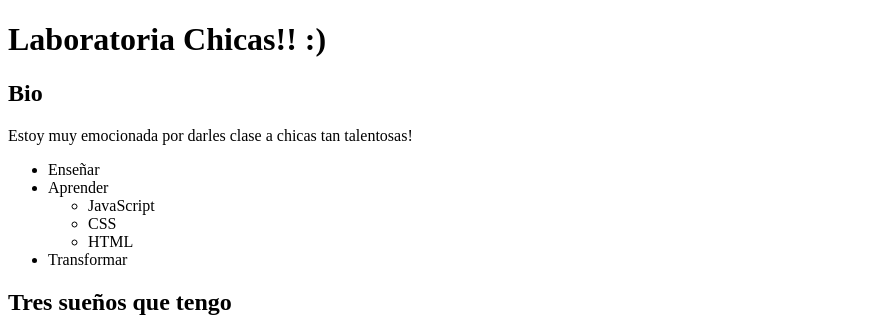
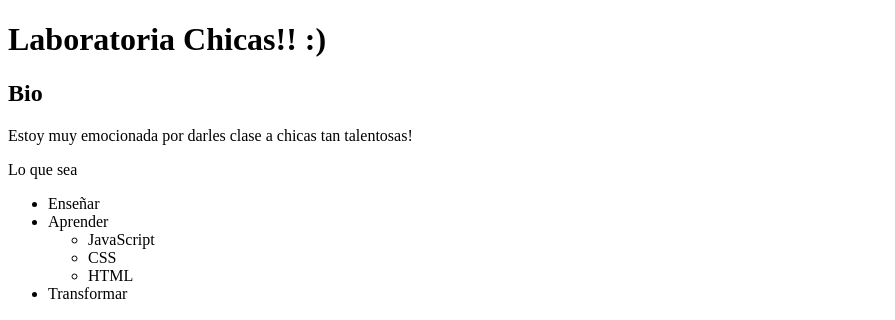
Before and after one commit to GrisselRochaG/ConociendoHTML, a plain HTML site: page index2.html in a window 1280 px wide. Shown: the top 320 px of the page, without its empty margins (0-895 px from the left). Drawn offline with Linux system fonts and the light colour scheme.

Commit message:
Agregué párrafo

```diff
--- a/index2.html
+++ b/index2.html
@@ -9,8 +9,10 @@
 		<h1>Laboratoria Chicas!! :)</h1>
 		<h2>Bio</h2>
 		<p>Estoy muy emocionada por darles clase a chicas tan talentosas!</p>
+		<p>Lo que sea</p>
 		<ul>
 			<li>Enseñar</li>
+
 			<li>Aprender</li>
 			<ul>
 				<li>JavaScript</li>
```
